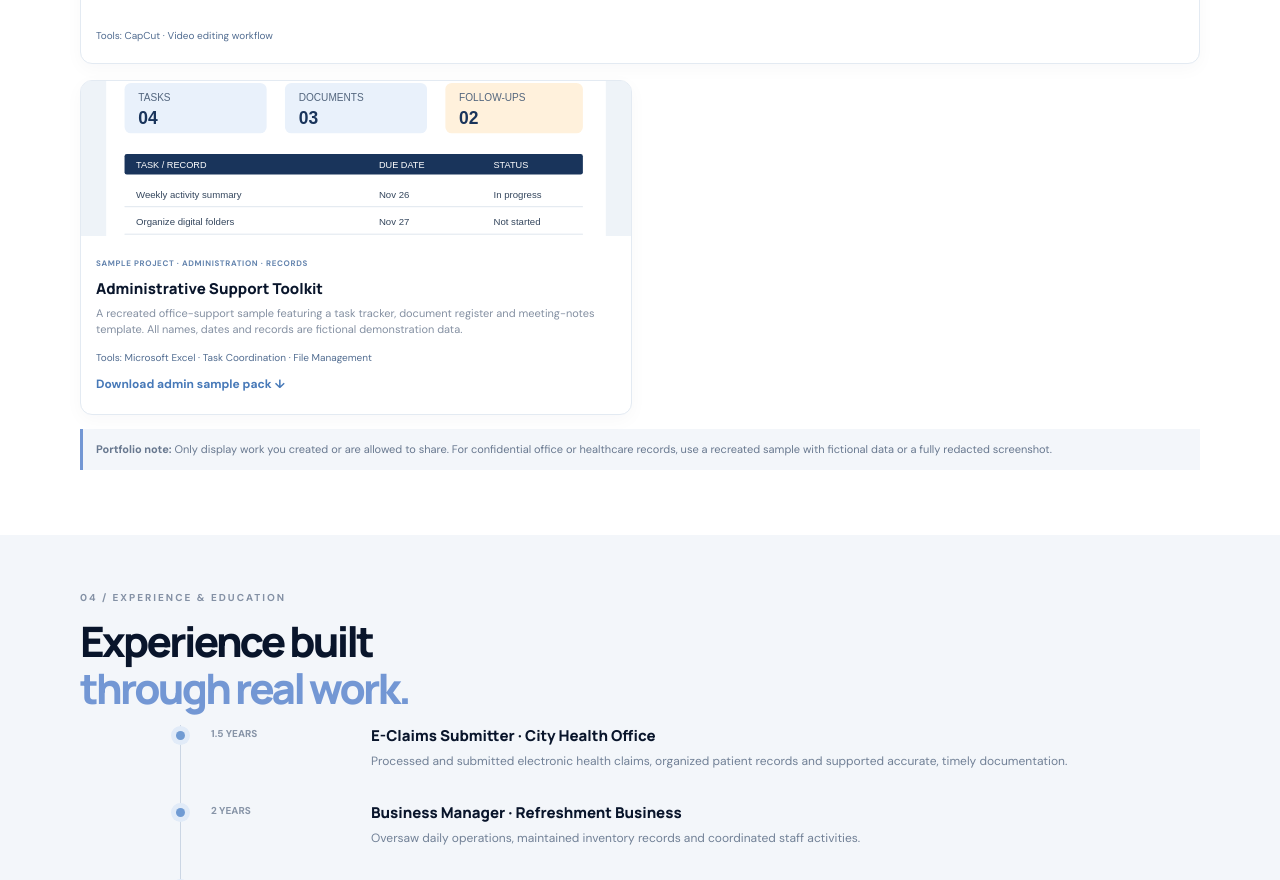
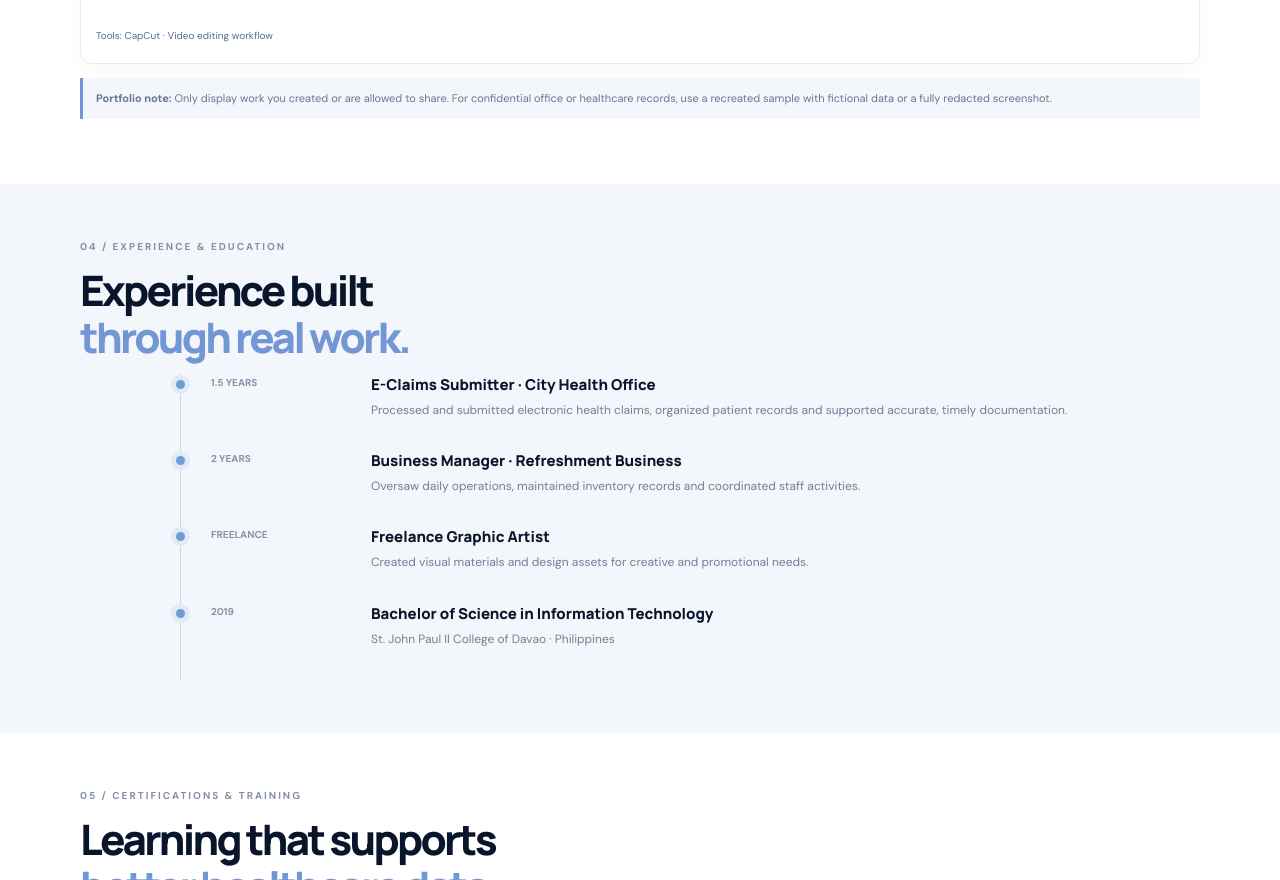
Before and after one commit to zackedys95/portfolio, a plain HTML site: page index.html in a window 1280 px wide. Shown: the part 3261-4141 px from the top of the page. Drawn offline with Linux system fonts and the light colour scheme.

Commit message:
Add files via upload

```diff
--- a/index.html
+++ b/index.html
@@ -142,10 +142,7 @@ Your browser does not support embedded video.
     </div>
     <div class="project-info video-tools"><small>Tools: CapCut · Video editing workflow</small></div>
   </article>
-<article class="project-card">
-    <div class="project-media"><img src="assets/admin-demo-preview.svg" alt="Preview of an administrative task and document tracking workbook"></div>
-    <div class="project-info"><span class="project-type">SAMPLE PROJECT · ADMINISTRATION · RECORDS</span><h3>Administrative Support Toolkit</h3><p>A recreated office-support sample featuring a task tracker, document register and meeting-notes template. All names, dates and records are fictional demonstration data.</p><small>Tools: Microsoft Excel · Task Coordination · File Management</small><p><a class="link" href="assets/admin-support-sample-pack.xlsx" download>Download admin sample pack ↓</a></p></div>
-  </article>
+
 </div>
 <p class="gallery-note"><strong>Portfolio note:</strong> Only display work you created or are allowed to share. For confidential office or healthcare records, use a recreated sample with fictional data or a fully redacted screenshot.</p>
 </section>
```
